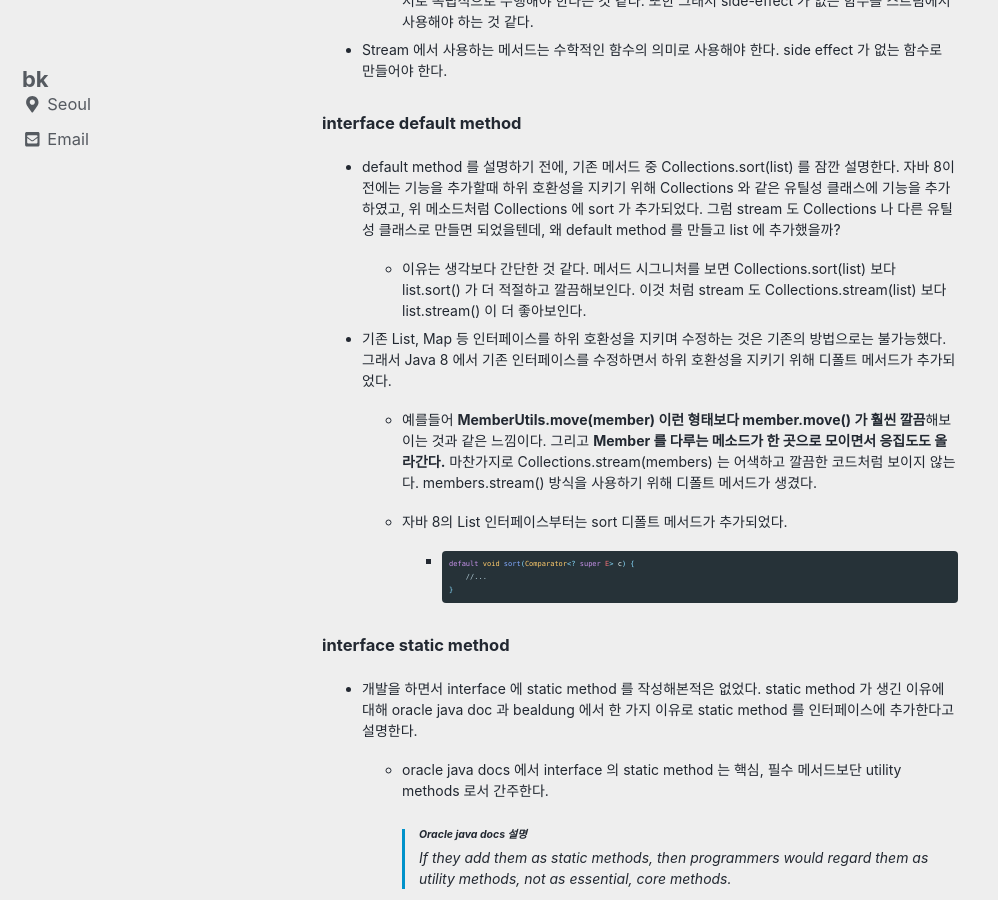
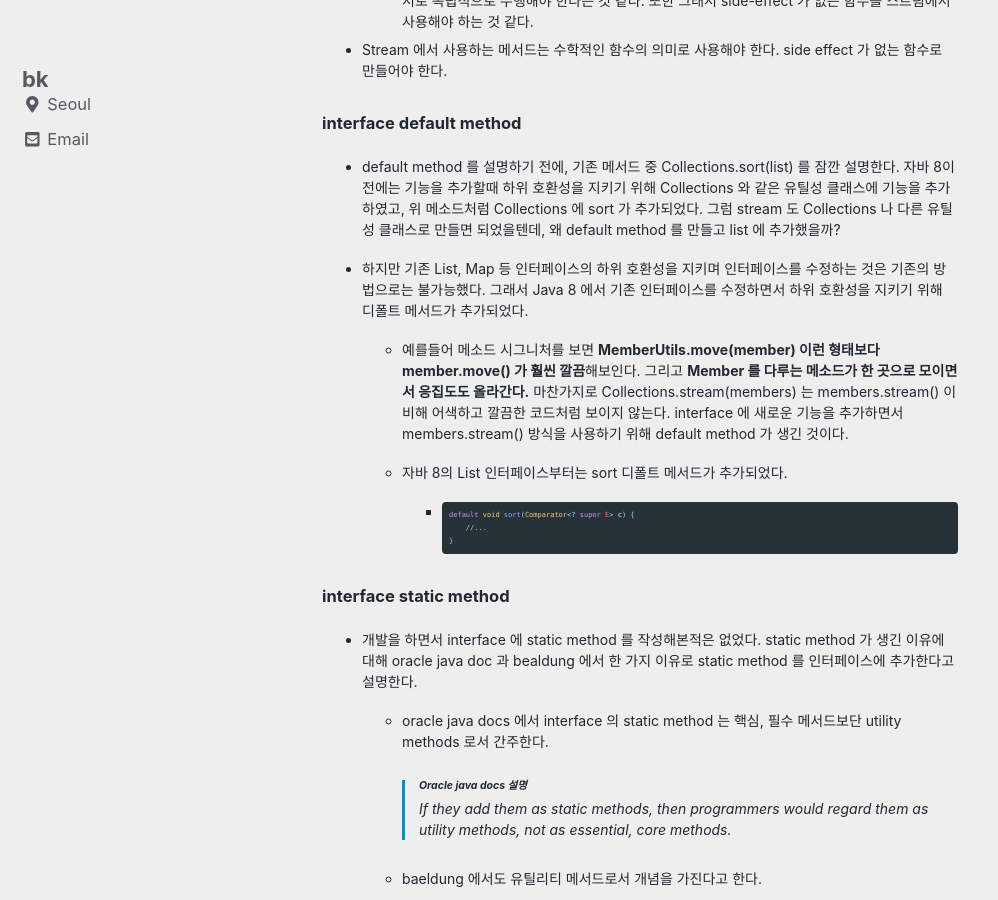
Before and after one commit to choe061/choe061.github.io, a Jekyll site: the page built from _posts/2020-06-21-modern java in action 1장.md, in a window 1280 px wide and 900 px high, scrolled down 1375 px. Shown: the whole window, without its empty margins (0-998 px from the left). Built offline with Jekyll 4.4.1, drawn with Linux system fonts in a browser that asks for light colours; cached includes are drawn as plain includes; nearby versions of some CDN libraries.

Commit message:
fix some

```diff
--- a/_posts/2020-06-21-modern java in action 1장.md
+++ b/_posts/2020-06-21-modern java in action 1장.md
@@ -37,11 +37,9 @@ categories: java ModernJavaInAction
 
 * default method 를 설명하기 전에, 기존 메서드 중 Collections.sort(list) 를 잠깐 설명한다. 자바 8이전에는 기능을 추가할때 하위 호환성을 지키기 위해 Collections 와 같은 유틸성 클래스에 기능을 추가하였고, 위 메소드처럼 Collections 에 sort 가 추가되었다. 그럼 stream 도 Collections 나 다른 유틸성 클래스로 만들면 되었을텐데, 왜 default method 를 만들고 list 에 추가했을까?
 
-  * 이유는 생각보다 간단한 것 같다. 메서드 시그니처를 보면 Collections.sort(list) 보다 list.sort() 가 더 적절하고 깔끔해보인다. 이것 처럼 stream 도 Collections.stream(list) 보다 list.stream() 이 더 좋아보인다.
+* 하지만 기존 List, Map 등 인터페이스의 하위 호환성을 지키며 인터페이스를 수정하는 것은 기존의 방법으로는 불가능했다. 그래서 Java 8 에서 기존 인터페이스를 수정하면서 하위 호환성을 지키기 위해 디폴트 메서드가 추가되었다.
 
-* 기존 List, Map 등 인터페이스를 하위 호환성을 지키며 수정하는 것은 기존의 방법으로는 불가능했다. 그래서 Java 8 에서 기존 인터페이스를 수정하면서 하위 호환성을 지키기 위해 디폴트 메서드가 추가되었다.
-
-  * 예를들어 **MemberUtils.move(member) 이런 형태보다 member.move() 가 훨씬 깔끔**해보이는 것과 같은 느낌이다. 그리고 **Member 를 다루는 메소드가 한 곳으로 모이면서 응집도도 올라간다.** 마찬가지로 Collections.stream(members) 는 어색하고 깔끔한 코드처럼 보이지 않는다. members.stream() 방식을 사용하기 위해 디폴트 메서드가 생겼다.
+  * 예를들어 메소드 시그니처를 보면 **MemberUtils.move(member) 이런 형태보다 member.move() 가 훨씬 깔끔**해보인다. 그리고 **Member 를 다루는 메소드가 한 곳으로 모이면서 응집도도 올라간다.** 마찬가지로 Collections.stream(members) 는 members.stream() 이 비해 어색하고 깔끔한 코드처럼 보이지 않는다. interface 에 새로운 기능을 추가하면서 members.stream() 방식을 사용하기 위해 default method 가 생긴 것이다.
 
   * 자바 8의 List 인터페이스부터는 sort 디폴트 메서드가 추가되었다.
 
```
